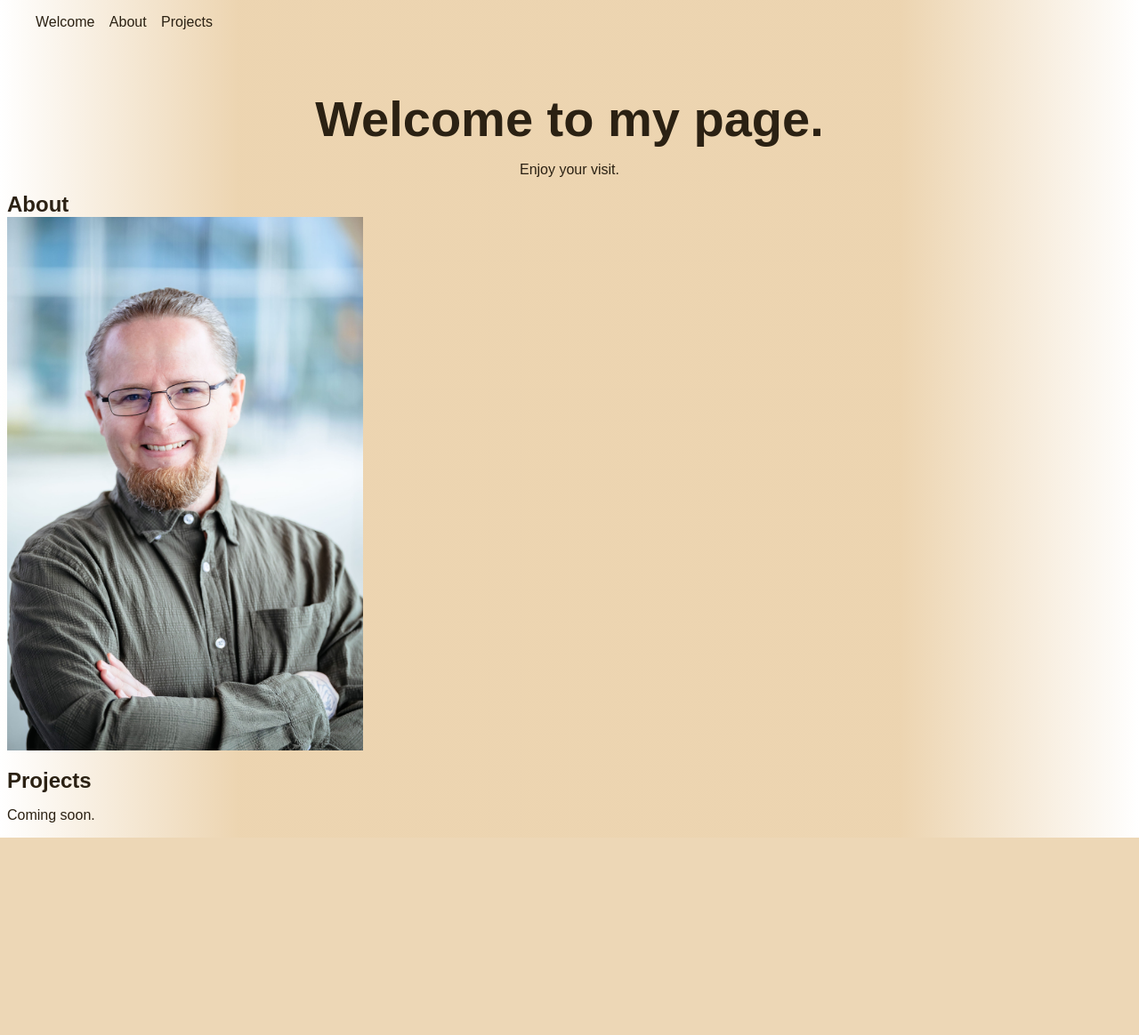
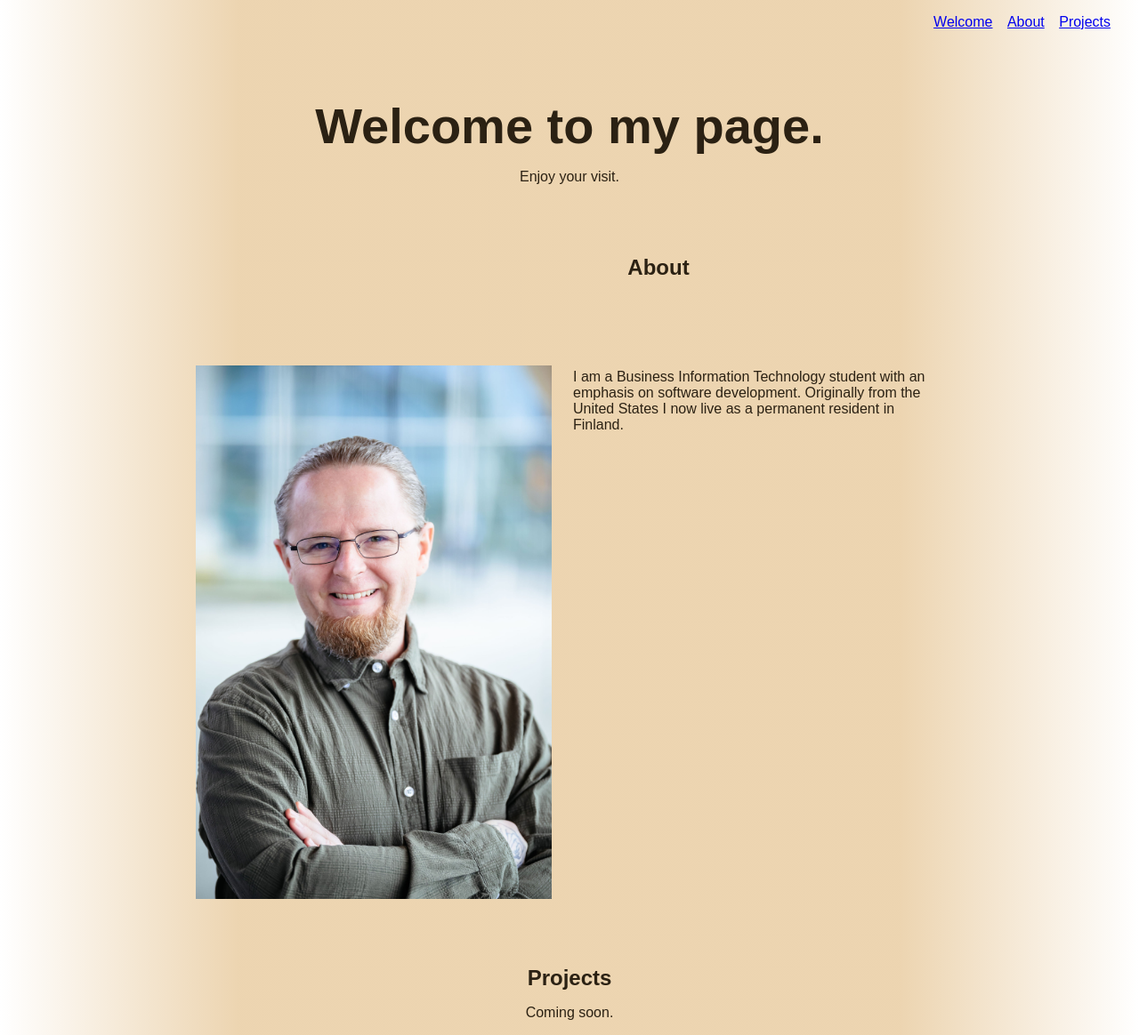
Before and after one commit to rrunoi/rrunoi.github.io, a PHP site: page / in a window 1280 px wide. Shown: the whole page at 89% size. Before the commit the page ends 942 px from the top, so only its background shows below. Run offline with PHP 8.4, Linux system fonts and the light colour scheme.

Commit message:
Fixed navbar links, added grid to about section and updated the css.

```diff
--- a/index.html
+++ b/index.html
@@ -1,38 +1,54 @@
 <!DOCTYPE html>
 <html lang="en">
   <head>
-    <meta charset="UTF-8">
-    <meta http-equiv="X-UA-Compatible" content="IE=edge">
-    <meta name="viewport" content="width=device-width, initial-scale=1.0">
+    <meta charset="UTF-8" />
+    <meta http-equiv="X-UA-Compatible" content="IE=edge" />
+    <meta name="viewport" content="width=device-width, initial-scale=1.0" />
     <link rel="stylesheet" type="text/css" href="styles/styles.css" />
     <title>Profile Webpage</title>
   </head>
   <body>
+    <main>
       <!-- navbar -->
+      <section>
         <nav>
           <ul>
-            <li href="#welcome">Welcome</li>
-            <li href="#about">About</li>
-            <li href="projects">Projects</li>
+            <li><a href="#welcome">Welcome</a></li>
+            <li><a href="#about">About</a></li>
+            <li><a href="#projects">Projects</a></li>
           </ul>
         </nav>
+      </section>
       <!-- Welcome -->
+      <section>
         <div id="welcome">
           <h1>Welcome to my page.</h1>
           <p>Enjoy your visit.</p>
         </div>
+      </section>
       <!-- About -->
+      <section>
         <div id="about">
           <header>About</header>
-        <a>
-            <img src="images/HIGH - Raymond-13-2.jpg" alt="Image of self with arms crossed." />
-        </a>
-        <p></p>
+          <img
+            src="images/HIGH - Raymond-13-2.jpg"
+            alt="Image of self with arms crossed."
+          />
+          <p>
+            I am a Business Information Technology student with an emphasis on
+            software development. Originally from the United States I now live
+            as a permanent resident in Finland.
+          </p>
         </div>
+      </section>
       <!-- Projects -->
+      <section>
         <div id="projects">
           <header>Projects</header>
           <p>Coming soon.</p>
         </div>
+      </section>
+    </main>
+    <footer></footer>
   </body>
 </html>
--- a/styles/styles.css
+++ b/styles/styles.css
@@ -1,4 +1,8 @@
 /* html elements */
+html {
+    box-sizing: border-box;
+}
+
 body {
     background: linear-gradient(
         90deg,
@@ -20,10 +24,6 @@ header {
     font-weight: bold;
 }
 
-img {
-    width: 400px;
-}
-
 li {
     display: inline;
     margin-right: 12px;
@@ -31,6 +31,7 @@ li {
 
 nav {
     display: flex;
+    justify-content: end;
     left: 0;
     max-height: 60px;
     position: fixed;
@@ -46,13 +47,45 @@ nav {
 
 ul {
     list-style: none;
+    margin-right: 20px;
 }
 /* classes */
 /* ids */
+#about {
+    display: grid;
+    grid-template-columns: repeat(4, 1fr);
+    grid-template-rows: minmax(100px, auto);
+    grid-gap: 12px;
+    margin-left: 200px;
+}
+
+#about header {
+    grid-column: 1/5;
+    grid-row: 1;
+    top: 0;
+    text-align: center;
+}
+
+#about img {
+    grid-column: 1;
+    grid-row: 2/3;
+    width: 400px;
+    margin: 12px;
+}
+
+#about p {
+    grid-column: 2/4;
+}
+
+#projects {
+    margin-top: 63px;
+    text-align: center;
+}
+
 #welcome {
     display: flex;
     flex-direction: column;
     text-align: center;
-    margin-top: 63px;
+    margin: 63px;
 }
 /* media queries*/
```
Lines whose indentation alone changed are shown as unchanged.
